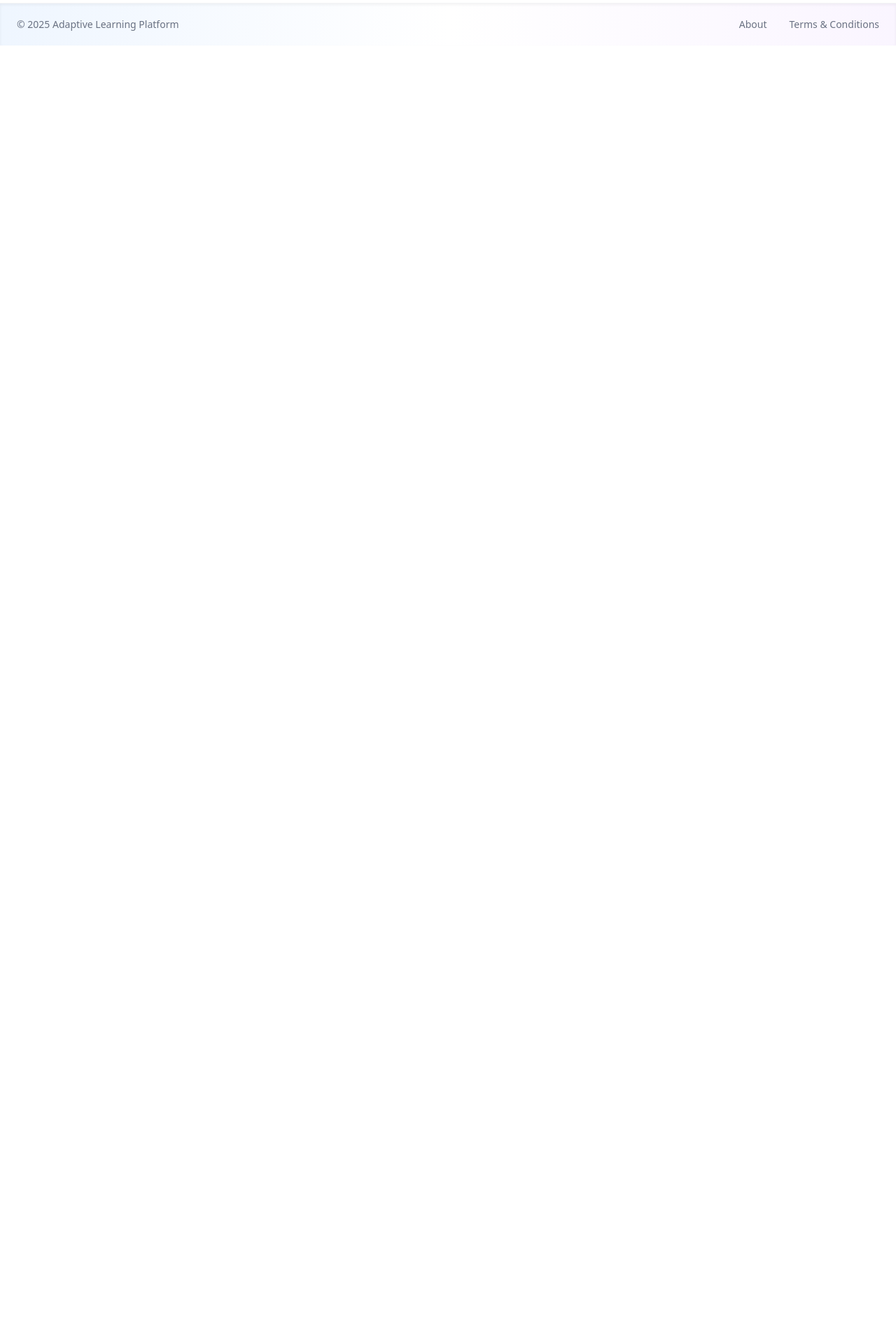
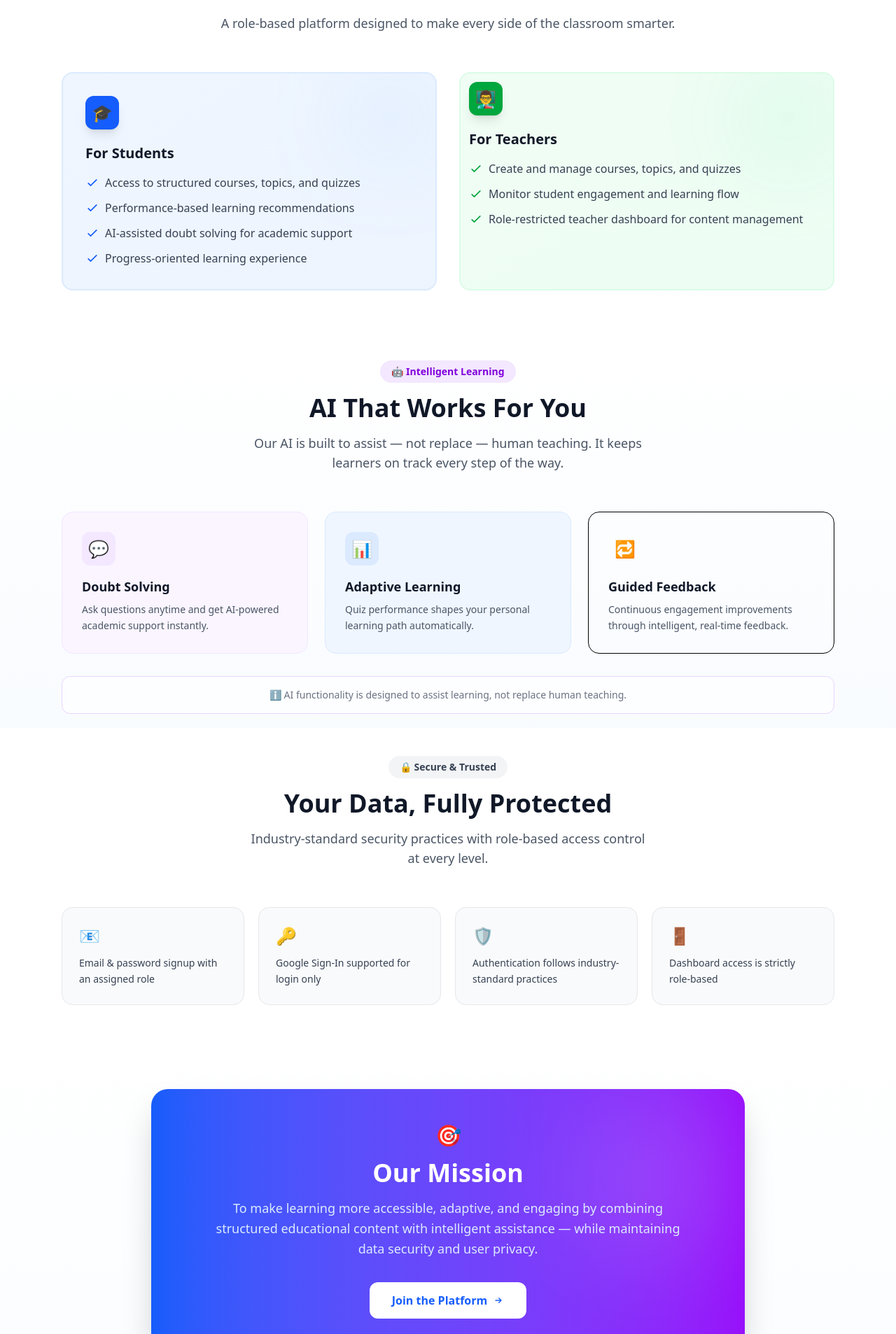
Before and after one commit to Jayendra-singh-k98/adaptive-learning-platform, a Next.js app: page / in a window 1280 px wide. Shown: the part 800-2706 px from the top of the page at 70% size. Before the commit the page ends 865 px from the top, so only its background shows below. Built offline with nearby package versions, Linux system fonts and the light colour scheme; no server answers.

Commit message:
change home page

```diff
--- a/components/Hero.js
+++ b/components/Hero.js
@@ -7,8 +7,11 @@ import { useSession } from "next-auth/react";
 const Hero = () => {
   const { data: session, status } = useSession();
   const user = session?.user;
+
   return (
-    <section className="w-full min-h-screen bg-linear-to-b from-white via-blue-50/30 to-white pt-28 pb-5 overflow-hidden">
+    <>
+      {/* ─── HERO SECTION ─── */}
+      <section className="w-full pb-10 bg-linear-to-b from-white via-blue-50/30 to-white pt-28 overflow-hidden">
         {/* Background decorations */}
         <div className="absolute inset-0 overflow-hidden pointer-events-none">
           <div className="absolute top-20 right-0 w-96 h-96 bg-blue-100 rounded-full blur-3xl opacity-40" />
@@ -16,10 +19,8 @@ const Hero = () => {
         </div>
 
         <div className="relative max-w-6xl mx-auto px-6 grid md:grid-cols-2 gap-12 items-center">
-
           {/* LEFT TEXT */}
           <div className="order-2 md:order-1">
-          {/* Badge */}
             <span className="inline-flex items-center gap-2 px-4 py-2 text-sm font-medium text-blue-600 bg-blue-50 rounded-full mb-6 border border-blue-100">
               <span className="w-2 h-2 bg-blue-500 rounded-full animate-pulse" />
               AI-Powered Learning
@@ -27,7 +28,7 @@ const Hero = () => {
 
             <h1 className="text-4xl md:text-5xl lg:text-6xl font-extrabold leading-tight text-gray-900">
               Learn Smarter with
-            <span className="text-transparent bg-clip-text bg-linear-to-r from-blue-600 to-purple-600"> AI-Powered </span>
+              <span className="text-transparent bg-clip-text bg-gradient-to-r from-blue-600 to-purple-600"> AI-Powered </span>
               Education
             </h1>
 
@@ -35,34 +36,30 @@ const Hero = () => {
               Personalized learning paths that adapt to your pace. Master new skills with intelligent recommendations and real-time progress tracking.
             </p>
 
-          {/* CTA Buttons */}
             <div className="flex flex-wrap gap-4 mt-8">
               <Link
                 href={user ? "/profile" : "/signup"}
-              className="group inline-flex items-center gap-2 px-7 py-3.5 bg-linear-to-r from-blue-600 to-blue-500 text-white rounded-xl font-semibold hover:shadow-xl hover:shadow-blue-500/25 hover:-translate-y-0.5 transition-all"
+                className="group inline-flex items-center gap-2 px-7 py-3.5 bg-gradient-to-r from-blue-600 to-blue-500 text-white rounded-xl font-semibold hover:shadow-xl hover:shadow-blue-500/25 hover:-translate-y-0.5 transition-all"
               >
                 Get Started Free
                 <svg className="w-4 h-4 group-hover:translate-x-1 transition-transform" fill="none" stroke="currentColor" viewBox="0 0 24 24">
                   <path strokeWidth="2" strokeLinecap="round" strokeLinejoin="round" d="M13 7l5 5m0 0l-5 5m5-5H6" />
                 </svg>
               </Link>
-
             </div>
           </div>
 
           {/* RIGHT ILLUSTRATION */}
           <div className="order-1 md:order-2 flex justify-center">
             <div className="relative">
-            {/* Decorative rings */}
               <div className="absolute inset-0 -m-8">
-              <div className="absolute inset-0 border-2 border-dashed border-blue-200 rounded-full animate-spin" style={{ animationDuration: '20s' }} />
+                <div className="absolute inset-0 border-2 border-dashed border-blue-200 rounded-full animate-spin" style={{ animationDuration: "20s" }} />
               </div>
               <div className="absolute inset-0 -m-16">
                 <div className="absolute inset-0 border border-blue-100 rounded-full" />
               </div>
 
-            {/* Image container */}
-            <div className="relative w-72 md:w-96 h-72 md:h-96 rounded-3xl bg-linear-to-br from-blue-100 to-purple-100 p-2 shadow-2xl shadow-blue-500/10">
+              <div className="relative w-72 md:w-96 h-72 md:h-96 rounded-3xl bg-gradient-to-br from-blue-100 to-purple-100 p-2 shadow-2xl shadow-blue-500/10">
                 <img
                   src="./Ai-learning.jpg"
                   alt="AI Learning Illustration"
@@ -70,8 +67,7 @@ const Hero = () => {
                 />
               </div>
 
-            {/* Floating cards */}
-            <div className="absolute -top-4 -right-4 bg-white rounded-xl shadow-lg p-3 flex items-center gap-2 animate-bounce" style={{ animationDuration: '3s' }}>
+              <div className="absolute -top-4 -right-4 bg-white rounded-xl shadow-lg p-3 flex items-center gap-2 animate-bounce" style={{ animationDuration: "3s" }}>
                 <div className="w-8 h-8 rounded-lg bg-green-100 flex items-center justify-center text-green-600">✓</div>
                 <span className="text-sm font-medium text-gray-700 pr-2">Progress Saved</span>
               </div>
@@ -84,6 +80,188 @@ const Hero = () => {
           </div>
         </div>
       </section>
+
+      {/* ─── WHAT WE OFFER ─── */}
+      <section className="w-full bg-white py-20">
+        <div className="max-w-6xl mx-auto px-6">
+          <div className="text-center mb-14">
+            <span className="inline-block px-4 py-1.5 bg-linear-to-r from-blue-100 to-purple-100 text-blue-700 rounded-full text-sm font-semibold mb-4">
+              ✨ What We Offer
+            </span>
+            <h2 className="text-3xl md:text-4xl font-bold text-gray-900 mb-4">
+              Built for Students & Teachers
+            </h2>
+            <p className="text-lg text-gray-600 max-w-2xl mx-auto">
+              A role-based platform designed to make every side of the classroom smarter.
+            </p>
+          </div>
+
+          <div className="grid md:grid-cols-2 gap-8">
+            {/* Students */}
+            <div className="group relative overflow-hidden rounded-2xl border-2 border-blue-100 bg-gradient-to-br from-blue-50 to-blue-100/50 p-8 hover:shadow-xl hover:-translate-y-1 transition-all duration-300">
+              <div className="absolute top-0 right-0 w-32 h-32 bg-blue-400/10 rounded-full blur-3xl" />
+              <div className="relative">
+                <div className="w-12 h-12 rounded-xl bg-blue-600 flex items-center justify-center text-2xl mb-5 shadow-lg">
+                  🎓
+                </div>
+                <h3 className="text-xl font-bold text-gray-900 mb-4">For Students</h3>
+                <ul className="space-y-3 text-gray-700">
+                  {[
+                    "Access to structured courses, topics, and quizzes",
+                    "Performance-based learning recommendations",
+                    "AI-assisted doubt solving for academic support",
+                    "Progress-oriented learning experience",
+                  ].map((item) => (
+                    <li key={item} className="flex items-start gap-2">
+                      <svg className="w-5 h-5 text-blue-600 shrink-0 mt-0.5" fill="none" stroke="currentColor" viewBox="0 0 24 24">
+                        <path strokeWidth="2" strokeLinecap="round" strokeLinejoin="round" d="M5 13l4 4L19 7" />
+                      </svg>
+                      <span>{item}</span>
+                    </li>
+                  ))}
+                </ul>
+              </div>
+            </div>
+
+            {/* Teachers */}
+            <div className="group relative overflow-hidden rounded-2xl border-2 border-green-100 bg-linear-to-br from-green-50 to-green-100/50 p-3 hover:shadow-xl hover:-translate-y-1 transition-all duration-300">
+              <div className="absolute top-0 right-0 w-32 h-32 bg-green-400/10 rounded-full blur-3xl" />
+              <div className="relative">
+                <div className="w-12 h-12 rounded-xl bg-green-600 flex items-center justify-center text-2xl mb-5 shadow-lg">
+                  👨‍🏫
+                </div>
+                <h3 className="text-xl font-bold text-gray-900 mb-4">For Teachers</h3>
+                <ul className="space-y-3 text-gray-700">
+                  {[
+                    "Create and manage courses, topics, and quizzes",
+                    "Monitor student engagement and learning flow",
+                    "Role-restricted teacher dashboard for content management",
+                  ].map((item) => (
+                    <li key={item} className="flex items-start gap-2">
+                      <svg className="w-5 h-5 text-green-600 shrink-0 mt-0.5" fill="none" stroke="currentColor" viewBox="0 0 24 24">
+                        <path strokeWidth="2" strokeLinecap="round" strokeLinejoin="round" d="M5 13l4 4L19 7" />
+                      </svg>
+                      <span>{item}</span>
+                    </li>
+                  ))}
+                </ul>
+              </div>
+            </div>
+          </div>
+        </div>
+      </section>
+
+      {/* ─── AI FEATURES ─── */}
+      <section className="w-full bg-linear-to-b from-white to-blue-50/40 py-5">
+        <div className="max-w-6xl mx-auto px-6">
+          <div className="text-center mb-14">
+            <span className="inline-block px-4 py-1.5 bg-purple-100 text-purple-700 rounded-full text-sm font-semibold mb-4">
+              🤖 Intelligent Learning
+            </span>
+            <h2 className="text-3xl md:text-4xl font-bold text-gray-900 mb-4">
+              AI That Works For You
+            </h2>
+            <p className="text-gray-600 text-lg max-w-xl mx-auto">
+              Our AI is built to assist — not replace — human teaching. It keeps learners on track every step of the way.
+            </p>
+          </div>
+
+          <div className="grid md:grid-cols-3 gap-6">
+            {[
+              {
+                icon: "💬",
+                color: "purple",
+                title: "Doubt Solving",
+                desc: "Ask questions anytime and get AI-powered academic support instantly.",
+              },
+              {
+                icon: "📊",
+                color: "blue",
+                title: "Adaptive Learning",
+                desc: "Quiz performance shapes your personal learning path automatically.",
+              },
+              {
+                icon: "🔁",
+                color: "pink",
+                title: "Guided Feedback",
+                desc: "Continuous engagement improvements through intelligent, real-time feedback.",
+              },
+            ].map(({ icon, color, title, desc }) => (
+              <div
+                key={title}
+                className={`rounded-2xl border border-${color}-100 bg-${color}-50 p-7 hover:shadow-lg hover:-translate-y-1 transition-all duration-300`}
+              >
+                <div className={`w-12 h-12 rounded-xl bg-${color}-100 flex items-center justify-center text-2xl mb-4`}>
+                  {icon}
+                </div>
+                <h3 className="text-lg font-bold text-gray-900 mb-2">{title}</h3>
+                <p className="text-gray-600 text-sm leading-relaxed">{desc}</p>
+              </div>
+            ))}
+          </div>
+
+          <div className="mt-8 p-4 bg-white/70 border border-purple-200 rounded-xl text-center text-sm text-gray-500">
+            ℹ️ AI functionality is designed to assist learning, not replace human teaching.
+          </div>
+        </div>
+      </section>
+
+      {/* ─── SECURITY HIGHLIGHTS ─── */}
+      <section className="w-full bg-white py-10">
+        <div className="max-w-6xl mx-auto px-6">
+          <div className="text-center mb-14">
+            <span className="inline-block px-4 py-1.5 bg-gray-100 text-gray-700 rounded-full text-sm font-semibold mb-4">
+              🔒 Secure & Trusted
+            </span>
+            <h2 className="text-3xl md:text-4xl font-bold text-gray-900 mb-4">
+              Your Data, Fully Protected
+            </h2>
+            <p className="text-gray-600 text-lg max-w-xl mx-auto">
+              Industry-standard security practices with role-based access control at every level.
+            </p>
+          </div>
+
+          <div className="grid sm:grid-cols-2 lg:grid-cols-4 gap-5">
+            {[
+              { icon: "📧", label: "Email & password signup with an assigned role" },
+              { icon: "🔑", label: "Google Sign-In supported for login only" },
+              { icon: "🛡️", label: "Authentication follows industry-standard practices" },
+              { icon: "🚪", label: "Dashboard access is strictly role-based" },
+            ].map(({ icon, label }) => (
+              <div key={label} className="flex flex-col items-start gap-3 p-6 rounded-2xl border border-gray-200 bg-gray-50 hover:shadow-md transition-all">
+                <span className="text-2xl">{icon}</span>
+                <p className="text-gray-700 text-sm leading-relaxed">{label}</p>
+              </div>
+            ))}
+          </div>
+        </div>
+      </section>
+
+      {/* ─── MISSION CTA ─── */}
+      <section className="w-full py-20 bg-linear-to-b from-white to-blue-50/30">
+        <div className="max-w-4xl mx-auto px-6">
+          <div className="relative overflow-hidden rounded-3xl bg-linear-to-r from-blue-600 to-purple-600 p-12 text-white shadow-2xl text-center">
+            <div className="absolute top-0 right-0 w-64 h-64 bg-white/10 rounded-full blur-3xl" />
+            <div className="relative">
+              <span className="text-3xl mb-4 block">🎯</span>
+              <h2 className="text-3xl md:text-4xl font-bold mb-4">Our Mission</h2>
+              <p className="text-blue-100 text-lg leading-relaxed max-w-2xl mx-auto mb-8">
+                To make learning more accessible, adaptive, and engaging by combining structured educational content with intelligent assistance — while maintaining data security and user privacy.
+              </p>
+              <Link
+                href={user ? "/profile" : "/signup"}
+                className="inline-flex items-center gap-2 px-8 py-3.5 bg-white text-blue-600 rounded-xl font-semibold hover:shadow-xl hover:-translate-y-0.5 transition-all"
+              >
+                Join the Platform
+                <svg className="w-4 h-4" fill="none" stroke="currentColor" viewBox="0 0 24 24">
+                  <path strokeWidth="2" strokeLinecap="round" strokeLinejoin="round" d="M13 7l5 5m0 0l-5 5m5-5H6" />
+                </svg>
+              </Link>
+            </div>
+          </div>
+        </div>
+      </section>
+    </>
   );
 };
 
```
Lines whose indentation alone changed are shown as unchanged.
